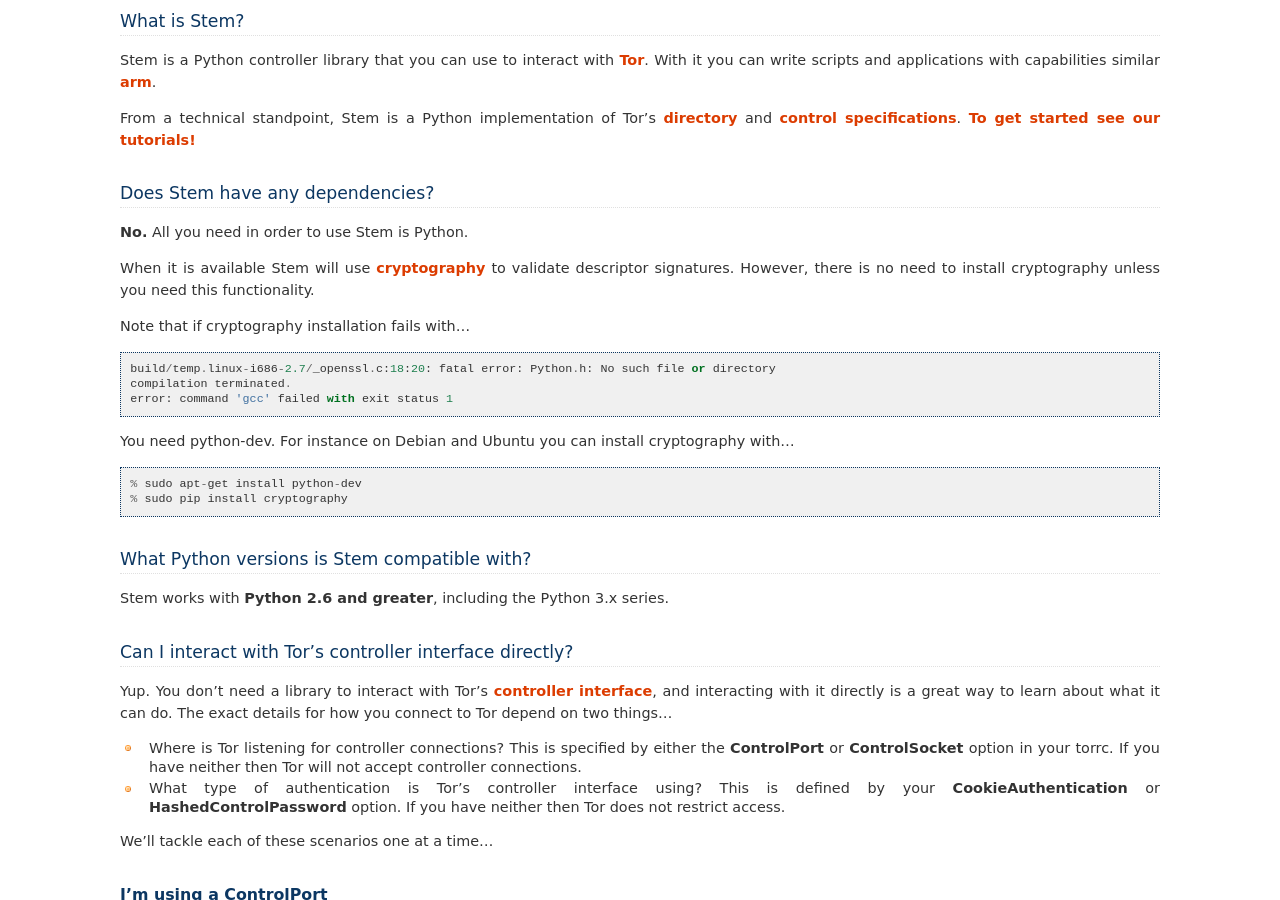
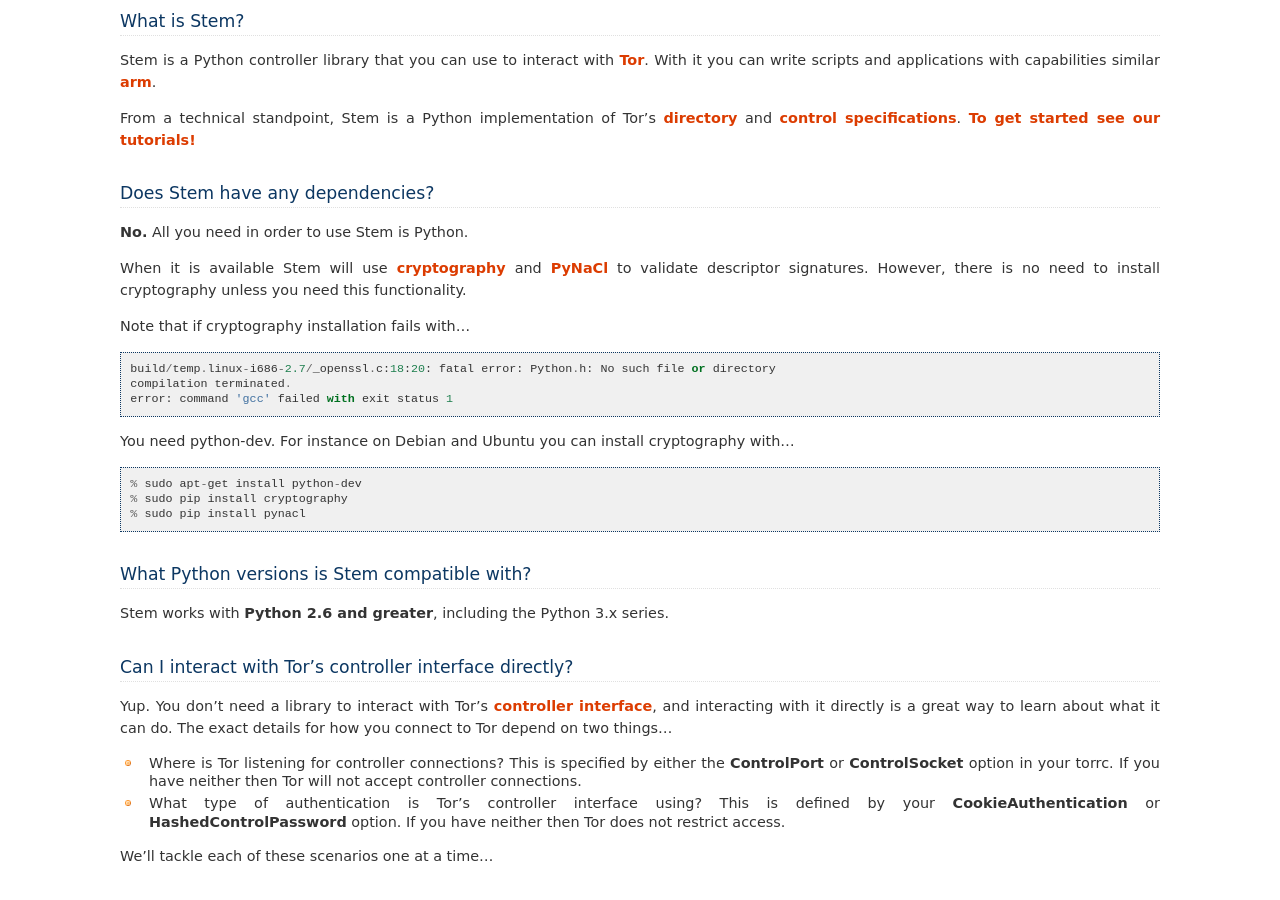
Before and after one commit to torproject/stem, a Sphinx documentation site: the page built from docs/faq.rst, in a window 1280 px wide and 900 px high, scrolled down 728 px. Built offline with Sphinx 7.4.7, drawn with Linux system fonts in a browser that asks for light colours.

Commit message:
Note soft pynacl dependency in faq

```diff
--- a/docs/faq.rst
+++ b/docs/faq.rst
@@ -53,7 +53,8 @@
 **No.** All you need in order to use Stem is Python.
 
 When it is available Stem will use `cryptography
-<https://pypi.python.org/pypi/cryptography>`_ to validate descriptor signatures.
+<https://pypi.python.org/pypi/cryptography>`_ and `PyNaCl
+<https://pypi.python.org/pypi/PyNaCl/>`_ to validate descriptor signatures.
 However, there is no need to install cryptography unless you need this
 functionality.
 
@@ -72,6 +73,7 @@
 
   % sudo apt-get install python-dev
   % sudo pip install cryptography
+  % sudo pip install pynacl
 
 .. _what_python_versions_is_stem_compatible_with:
 
```
